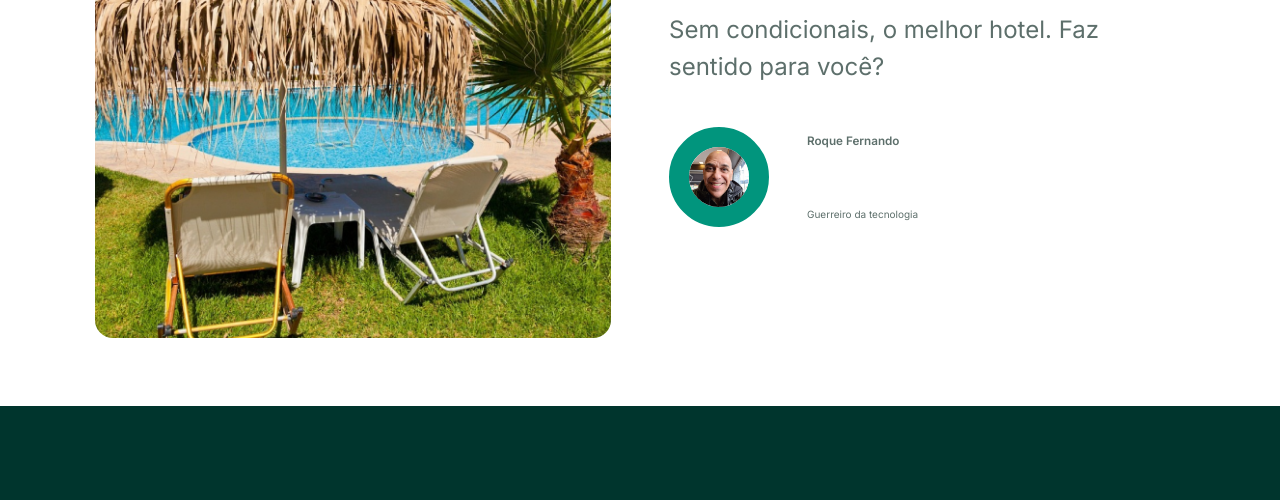
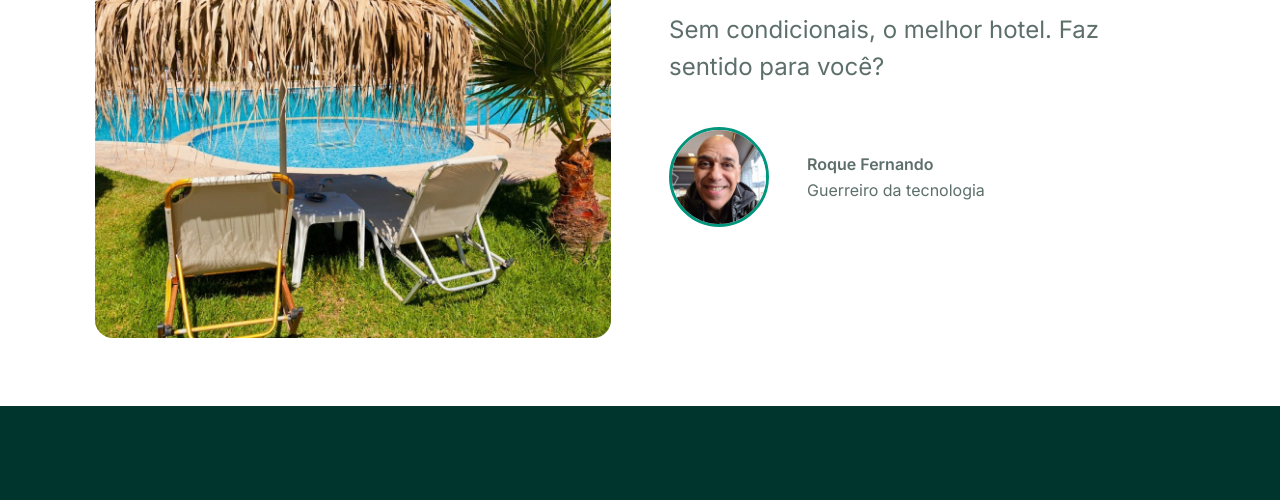
Before and after one commit to edcabralc/chloe, a website: page index.html in a window 1280 px wide. Shown: the part 4660-5160 px from the top of the page. Drawn offline with Linux system fonts and the light colour scheme.

```diff
--- a/sass/_feedback.scss
+++ b/sass/_feedback.scss
@@ -23,17 +23,18 @@
   width: 10rem;
   height: 10rem;
   border-radius: 50%;
-  border: solid 2rem $light-green;
+  border: solid 0.3rem $light-green;
 }
 
 .person h3,
 .person p {
   font-family: $secondary-text;
   color: $soft-gray;
+  font-size: 1.6rem;
 }
 
 .person h3 {
-  margin-bottom: 6rem;
+  margin-bottom: 0.6rem;
 }
 
 .arrows {
```
Also changed, not shown: public/assets/styles/styles.css, 1 other file.
